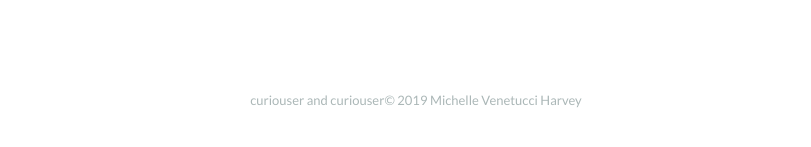
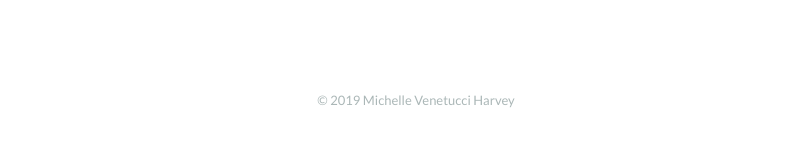
Before and after one commit to venetucci/personal-website, a Jekyll site: the page built from index.html, in a window 1280 px wide. Shown: the part 575-722 px from the top of the page, without its empty margins (224-1035 px from the left). Built offline with Jekyll 4.4.1, drawn with Linux system fonts in a browser that asks for light colours; nearby versions of some CDN libraries.

Commit message:
Update footer

```diff
--- a/_includes/footer.html
+++ b/_includes/footer.html
@@ -15,9 +15,6 @@
 		<!-- <p class="footer__text">{{ site.data.settings.footer_settings.footer_tagline }}</p> -->
 
 		<div class="footer__copyright">
-			<div>
-				<span>curiouser and curiouser</span>
-			</div>
 			<span>© {{ 'now' | date: "%Y" }} {{ site.data.settings.basic_settings.site_title }} Venetucci Harvey</span>
 		</div>
 
```
